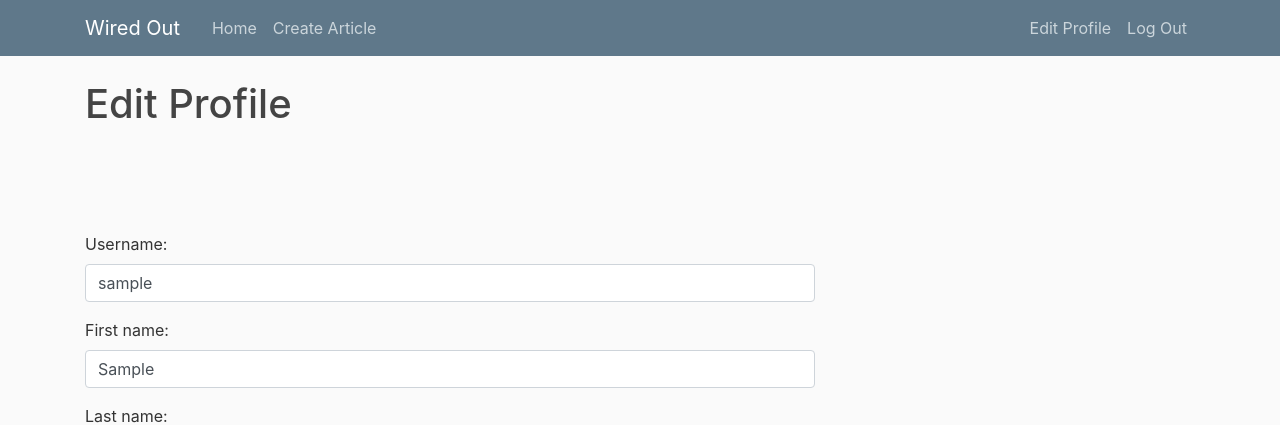
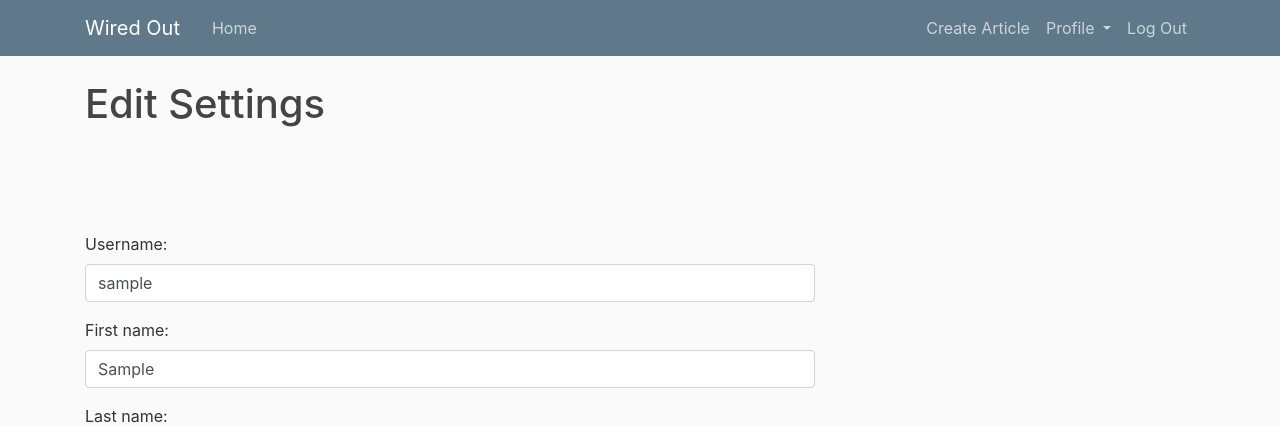
Before and after one commit to Lynch4360/wired_out, a Django app: page /edit_profile/ in a window 1280 px wide. Shown: the top 425 px of the page. Run offline with Django 3.2, Linux system fonts and the light colour scheme; the visitor is signed in with stand-in values (Sample User, id 1).

Commit message:
Create edit profile page and make dropdown for profile navigation on home page

```diff
--- a/templates/base.html
+++ b/templates/base.html
@@ -29,17 +29,30 @@
                 <div class="collapse navbar-collapse" id="navbarToggle">
                     <div class="navbar-nav mr-auto">
                         <a class="nav-item nav-link" href="{% url 'site-home' %}">Home</a>
-                        <a class="nav-item nav-link" href="{% url 'post-add' %}">Create Article</a>
                     </div>
                     <!-- Navbar Right Side -->
-                    <div class="navbar-nav">
                     {% if user.is_authenticated %}
-                            <a class="nav-item nav-link" href="{% url 'edit_profile' %}">Edit Profile</a>
+                        <div class="navbar-nav ml-auto">
+                            <a class="nav-item nav-link" href="{% url 'post-add' %}">Create Article</a>
+                            <li class="nav-item dropdown">
+                                <a class="nav-link dropdown-toggle" href="#" id="navbarDropdown" role="button" data-toggle="dropdown">
+                                    Profile
+                                </a>
+                                <div class="dropdown-menu" aria-labelledby="dropdownMenu">
+                                    <a class="dropdown-item" href="{% url 'profile_page' user.userprofile.id %}">Profile</a>
+                                    <a class="dropdown-item" href="{% url 'edit_profile_page' user.userprofile.id %}">Edit Profile Page</a>
+                                    <a class="dropdown-item" href="{% url 'edit_profile' %}">Edit profile settings</a>
+                                </div>
+                            </li>
                                 <a class="nav-item nav-link" href="{% url 'logout' %}">Log Out</a>
+                        </div>
+
                     {% else %}
+                            <div class="navbar-nav ml-auto">
                                 <a class="nav-item nav-link" href="{% url 'login' %}">Log In</a>
                                 <a class="nav-item nav-link" href="{% url 'register' %}">Register</a>
                     {% endif %}
+                            </div>
                     </div>
                 </div>
             </div>
--- a/templates/editProfile.html
+++ b/templates/editProfile.html
@@ -2,7 +2,7 @@
 {% block title %}Edit Profile{% endblock %}
 
 {% block content %}
-    <h1>Edit Profile</h1>
+    <h1>Edit Settings</h1>
     <br/>
     <br/>
     {{ user.profile.bio }}
--- a/users/views.py
+++ b/users/views.py
@@ -39,6 +39,14 @@ class ProfilePage(DetailView):
         return context
 
 
+class EditProfilePage(generic.UpdateView):
+    model = UserProfile
+    template_name = 'edit_profile_page.html'
+    fields = ['bio', 'profile_picture', 'site_url', 'twitter_url', 'fb_url', 'github_url']
+    success_url = reverse_lazy('site-home')
+
+
+
 class EditProfile(generic.UpdateView):
     form_class = EditProfileForm
     template_name = 'editProfile.html'
--- a/wiredout/urls.py
+++ b/wiredout/urls.py
@@ -21,7 +21,9 @@ urlpatterns = [
      path('password_success/', user_views.PasswordSuccess,
           name='password_success'),
      path('<int:pk>/profile/', user_views.ProfilePage.as_view(),
-          name='profile_page')
+          name='profile_page'),
+     path('<int:pk>/edit_profile_page/', user_views.EditProfilePage.as_view(),
+          name='edit_profile_page')
 ]
 
 if settings.DEBUG:
```
Also changed, not shown: templates/edit_profile_page.html (added, +21 -0 lines), media/images/default_profile_pic.jpg (added). Lines whose indentation alone changed are shown as unchanged.
